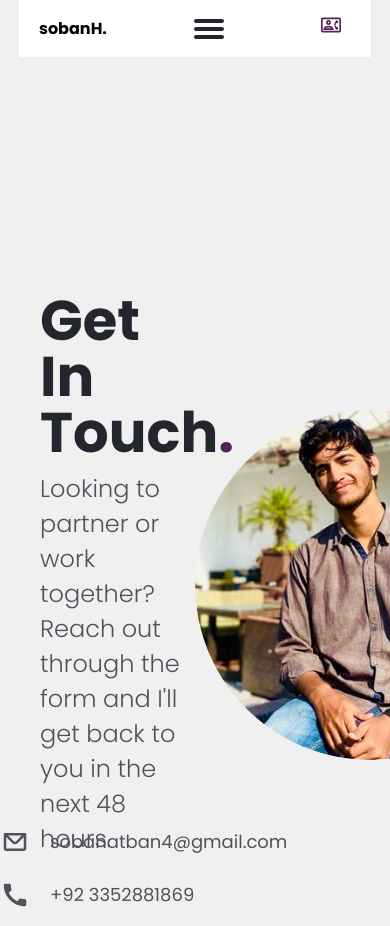
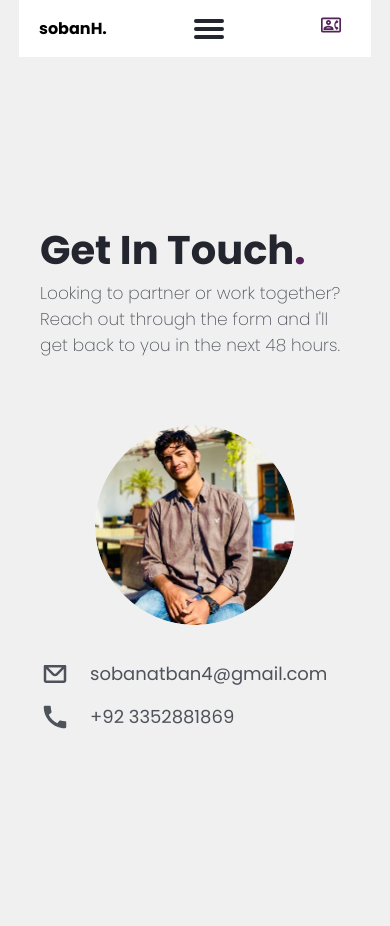
Before and after one commit to Sobanhanif4/portfolio-react, a React (Vite) app: page /contact in a window 390 px wide. After the commit the page ends 844 px from the top, so only its background shows below. Built offline with nearby package versions, Linux system fonts and the light colour scheme.

Commit message:
added img

```diff
--- a/src/components/CtaButton.jsx
+++ b/src/components/CtaButton.jsx
@@ -3,8 +3,14 @@ import '../styles/CtaButton.css';
 const CtaButton = () => {
   return (
     <div className="hero-buttons">
-      <button className="btn btn-primary">Get In Touch</button>
-      <button className="btn btn-secondary">Browse Projects</button>
+      <a href="mailto:sobanatban4@gmail.com?subject=Getting%20In%20Touch&body=Hello,%20I%20would%20like%20to%20get%20in%20touch%20with%20you." target="_blank" rel="noopener noreferrer">
+        <button className="btn btn-primary">Get In Touch</button>
+      </a>
+
+
+        <a href="https://github.com/Sobanhanif4" target="_blank" rel="noopener noreferrer">
+        <button className="btn btn-secondary">Browse Projects</button>
+      </a>
     </div>
   );
 };
--- a/src/components/HeroSection.jsx
+++ b/src/components/HeroSection.jsx
@@ -1,42 +1,23 @@
-// import React from "react";
-// import "../styles/HeroSection.css";
-// import CtaButton from "./CtaButton";
-
-
-
-// const HeroSection = () => {
-//   return (
-//     <section className="hero-section">
-//       <div className="hero-content">
-//         <h2>Hey, I'm Soban 👋</h2>
-//         <h1>
-//           {" "}
-//           <span className="frontend">Front</span>end Developer
-//         </h1>
-//         <p>
-//           I'm a frontend developer based in Pakistan, I'll help you build
-//           beautiful websites your users will love.
-//         </p>
-//         <div className="hero-image">
-//         <img src="/mine.png" alt="Profile" />
-//       </div>
-//         <CtaButton />
-
-//       </div>
-
-
-//     </section>
-//   );
-// };
-
-// export default HeroSection;
-
-
-import React from "react";
-import "../styles/HeroSection.css";
+import React, { useState, useEffect } from 'react'; import "../styles/HeroSection.css";
 import CtaButton from "./CtaButton";
 
 const HeroSection = () => {
+
+  const [windowWidth, setWindowWidth] = useState(window.innerWidth);
+
+  // Update window width on resize
+  useEffect(() => {
+    const handleResize = () => setWindowWidth(window.innerWidth);
+
+    // Set up event listener
+    window.addEventListener('resize', handleResize);
+
+    // Clean up event listener
+    return () => {
+      window.removeEventListener('resize', handleResize);
+    };
+  }, []);
+
   return (
     <section className="hero-section">
       <div className="hero-content">
@@ -48,12 +29,31 @@ const HeroSection = () => {
           I'm a frontend developer based in Pakistan, I'll help you build
           beautiful websites your users will love.
         </p>
+        <div className="cta-button-container">
+          {windowWidth > 768 ? (
+            <div> {/* Render something specific for mobile */}
+              <CtaButton />
+            </div>
+          ) : (
+            <div> {/* Render something for desktop */}
 
+            </div>
+          )}
+        </div>
       </div>
       <div className="hero-image">
-        <img src="/mine.png" alt="Profile" />
+        <img src="public/soban_img.png" alt="Profile" />
       </div>
-      <CtaButton />
+
+      <div className='cta-mobile'>
+        {windowWidth < 768 ? (
+          <div> {/* Render something specific for mobile */}
+            <CtaButton />
+          </div>
+        ) : (
+          " "
+        )}
+      </div>
     </section>
   );
 };
--- a/src/pages/Contact.jsx
+++ b/src/pages/Contact.jsx
@@ -21,9 +21,7 @@ const Contact = () => {
         <div className="contact-image">
           <img src="/mine.png" alt="Profile" />
         </div>
-      </section>
-
-      <div className="contact-email-num">
+        <div className="contact-email-num">
         <div className="contact-email">
           <CgMail fontSize="30px" />
           <p className="contact-email-p">sobanatban4@gmail.com</p>
@@ -33,6 +31,9 @@ const Contact = () => {
           <p className=".contact-email-num">+92 3352881869</p>
         </div>
       </div>
+      </section>
+
+
     </>
   );
 };
--- a/src/styles/ContactPage.css
+++ b/src/styles/ContactPage.css
@@ -1,11 +1,12 @@
 .contact-section {
   display: flex;
+  flex-direction: column;
   justify-content: space-between;
   align-items: center;
   padding: 40px 40px 0px 40px;
   max-width: 1200px;
   margin: auto;
-  margin-top: 150px;
+  margin-top: 50px;
 }
 
 .contact-span {
@@ -13,7 +14,7 @@
   font-weight: bold;
 }
 .contact-content {
-  max-width: 50%;
+  max-width: 60%;
   font-size: 14px;
 }
 
@@ -39,14 +40,16 @@
   object-fit: cover;
 }
 
-.contact-image {
+/* .contact-image {
   margin-top: 50px;
-}
+} */
 
 .contact-email-num {
-  width: 1200px;
+  width: 700px;
   margin: auto;
-  margin-top: -70px;
+  /* margin-top: -70px; */
+  font-size: 18px;
+  color: #4e525a;
 }
 
 .contact-email {
@@ -67,8 +70,42 @@
   color: #4e525a;
 
 }
-.contact-email-num {
-  font-size: 18px;
-  color: #4e525a;
+
+@media (max-width: 768px) {
+  .contact-section {
+    display: flex;
+    flex-direction: column;
+    margin-top: 100px;
+
+  }
+
+  .contact-content h1 {
+    font-size: 40px;
+  }
+
+  .contact-content p {
+    margin-top: -20px;
+    font-size: 17px;
+    font-weight: 200;
+  }
+
+  .contact-image img {
+    width: 200px;
+    height: 200px;
+  }
+  .contact-image {
+    margin-top: 50px;
+  }
+  .contact-content {
+    max-width: 100%;
+    font-size: 14px;
+  }
+  .contact-email-num {
+    margin-top: 10px;
+  }
+
+  .contact-num {
+    margin-top: -20px;
 
 }
+}
--- a/src/styles/HeroSection.css
+++ b/src/styles/HeroSection.css
@@ -1,83 +1,15 @@
-/* src/styles/HeroSection.css
-.hero-section {
-    display: flex;
-    justify-content: space-between;
-    align-items: center;
-    padding: 40px;
-    max-width: 1200px;
-    margin: auto;
-  }
-
-  .frontend {
-    color: #522258;
-    font-weight: bold;
-  }
-  .hero-content {
-    font-size: 14px;
-  }
-  .hero-content h2{
-    margin-top: 100px;
-    margin-bottom: -80px;
-    max-width: 60%;
-    font-size: 24px;
-    font-weight: 200;
-    letter-spacing: -2px;
-    color: #4E525a;
-  }
-
-  .hero-content h1 {
-    letter-spacing: -2.9px;
-    font-size: 90px;
-    color: #24262F;
-    font-weight: bold;
-    line-height: 1;
-    margin-bottom: 50px;
-  }
-
-  .hero-content p {
-    margin-top: -20px;
-    max-width: 60%;
-    font-size: 24px;
-    font-weight: 300;
-    color: #4e525a;
-  }
-
-  .hero-image img {
-    border-radius: 50%;
-    width: 350px;
-    height: 350px;
-    object-fit: cover;
-
-  }
-
-
-
-
-    @media (max-width: 769px) {
-      .hero-section {
-        flex-direction: column;
-      }
-
-      .hero-content {
-        margin-bottom: 20px;
-      }
-
-      .hero-image {
-        margin: 0;
-      }
-    } */
 
 .hero-section {
   display: flex;
-  justify-content: space-between; /* Moves the text and image to opposite sides */
-  align-items: center; /* Vertically centers the content */
+  justify-content: space-between;
+  align-items: center;
   padding: 40px;
   width: 1200px;
   margin: auto;
 }
 
 .hero-content {
-  max-width: 60%; /* Limits the text width */
+  max-width: 60%;
 }
 
 .hero-content h2 {
@@ -116,7 +48,7 @@
   object-fit: cover;
 }
 
-/* Media Queries for responsiveness */
+
 @media (min-width: 769px) and (max-width: 1280px) {
   .hero-section {
     flex-direction: column; /* Stacks the text and image vertically */
@@ -171,8 +103,8 @@
 @media (max-width: 768px) {
 
   .hero-section {
-    flex-direction: column; /* Stacks the text and image vertically */
-    text-align: center; /* Centers the content */
+    flex-direction: column;
+    text-align: center;
     width: 90%;
     margin: auto;
   }
@@ -185,6 +117,7 @@
   .hero-image {
     margin: 30px 0;
     margin-right: 50px;
+    /* transform: scaleX(-1); */
   }
 
   .hero-image img {
@@ -216,4 +149,8 @@
     font-weight: 300;
     color: #4e525a;
   }
+
+  .cta-mobile {
+    margin: auto;
+  }
 }
--- a/src/styles/Projects.css
+++ b/src/styles/Projects.css
@@ -47,7 +47,7 @@
   margin: auto;
   width: 1200px;
   margin-bottom: 35px;
-  margin-top: 180px;
+  margin-top: 120px;
   color: #24262f;
 }
 
```
Also changed, not shown: public/soban_img.png (added).
